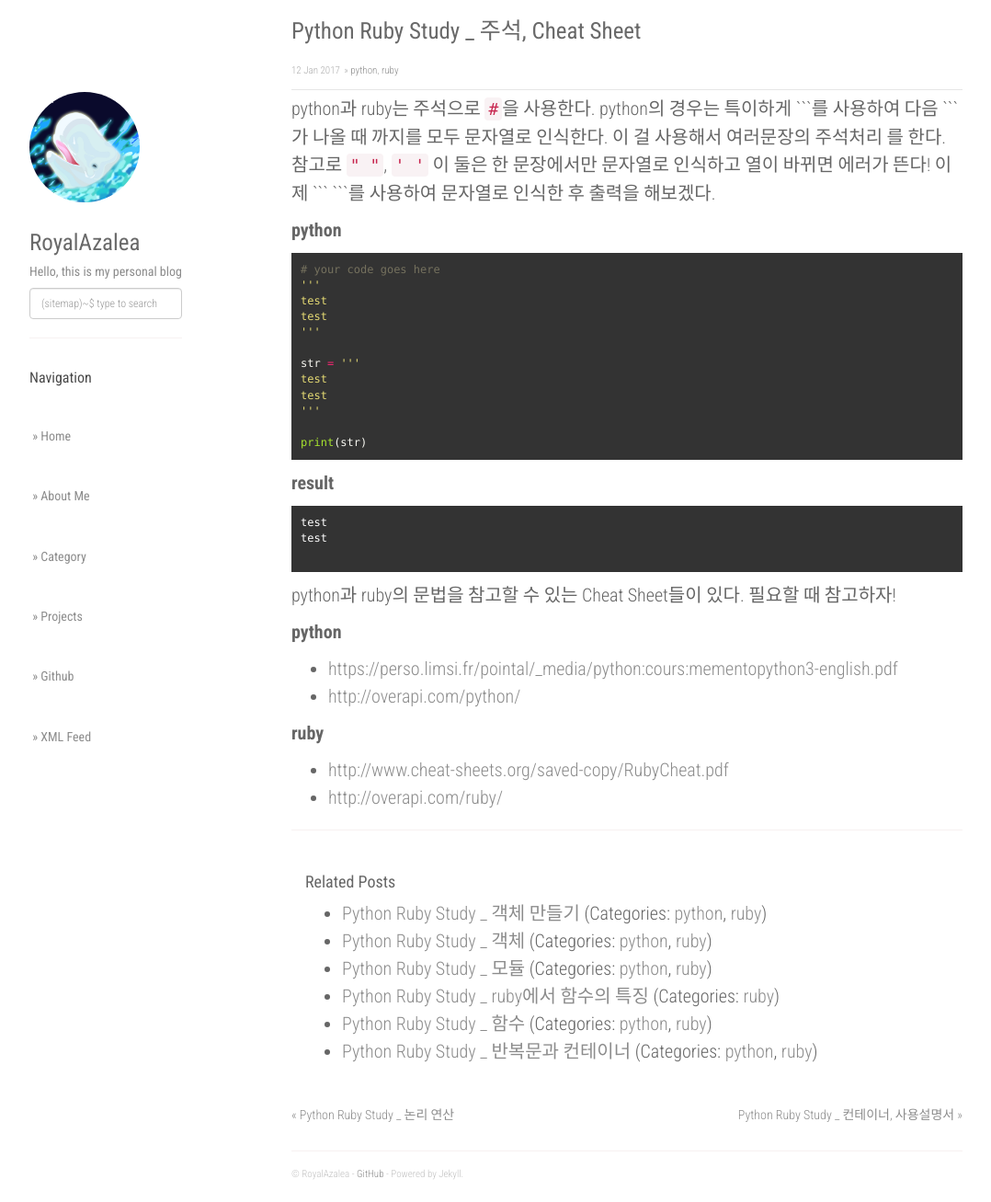
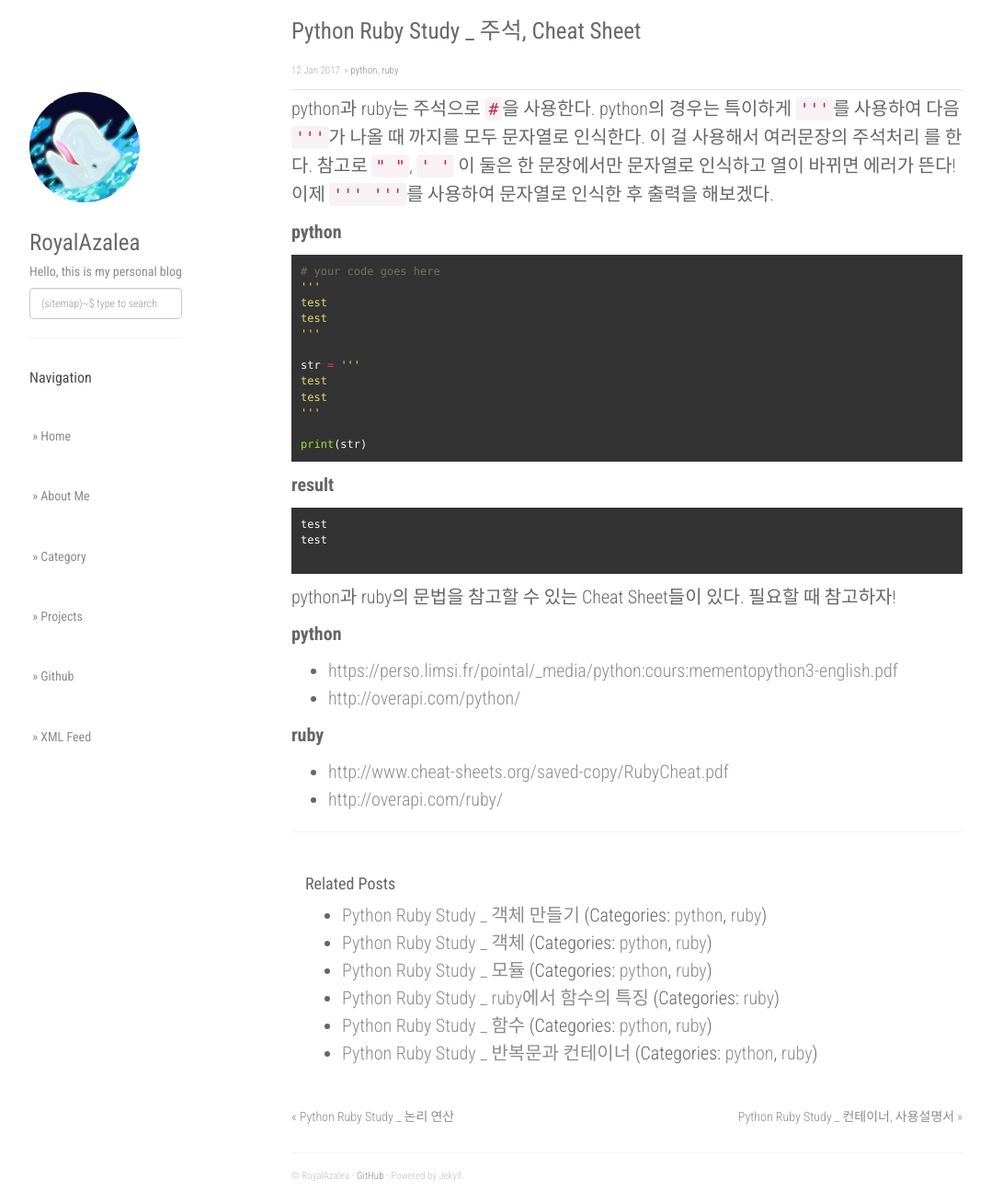
Before and after one commit to RoyalAzalea/RoyalAzalea.github.io, a Jekyll site: the page built from _posts/2017-01-12-python-ruby-study3.md, in a window 1280 px wide and 1307 px high. Shown: the whole window at 92% size, without its empty margins (53-1131 px from the left). Built offline with Jekyll 4.4.1, drawn with Linux system fonts in a browser that asks for light colours; nearby versions of some CDN libraries.

```diff
--- a/_posts/2017-01-12-python-ruby-study3.md
+++ b/_posts/2017-01-12-python-ruby-study3.md
@@ -5,10 +5,10 @@ date: 2017-01-12
 categories: [python, ruby]
 ---
 
-python과 ruby는 주석으로 `#`을 사용한다. python의 경우는 특이하게 \`\`\`를 사용하여
-다음 \`\`\`가 나올 때 까지를 모두 문자열로 인식한다. 이 걸 사용해서 여러문장의 주석처리
+python과 ruby는 주석으로 `#`을 사용한다. python의 경우는 특이하게 `'''`를 사용하여
+다음 `'''`가 나올 때 까지를 모두 문자열로 인식한다. 이 걸 사용해서 여러문장의 주석처리
 를 한다. 참고로 `" "`, `' '` 이 둘은 한 문장에서만 문자열로 인식하고 열이 바뀌면 에러가 뜬다!
-이제 \`\`\` \`\`\`를 사용하여 문자열로 인식한 후 출력을 해보겠다.
+이제 `''' '''`를 사용하여 문자열로 인식한 후 출력을 해보겠다.
 
 **python**
 
```
